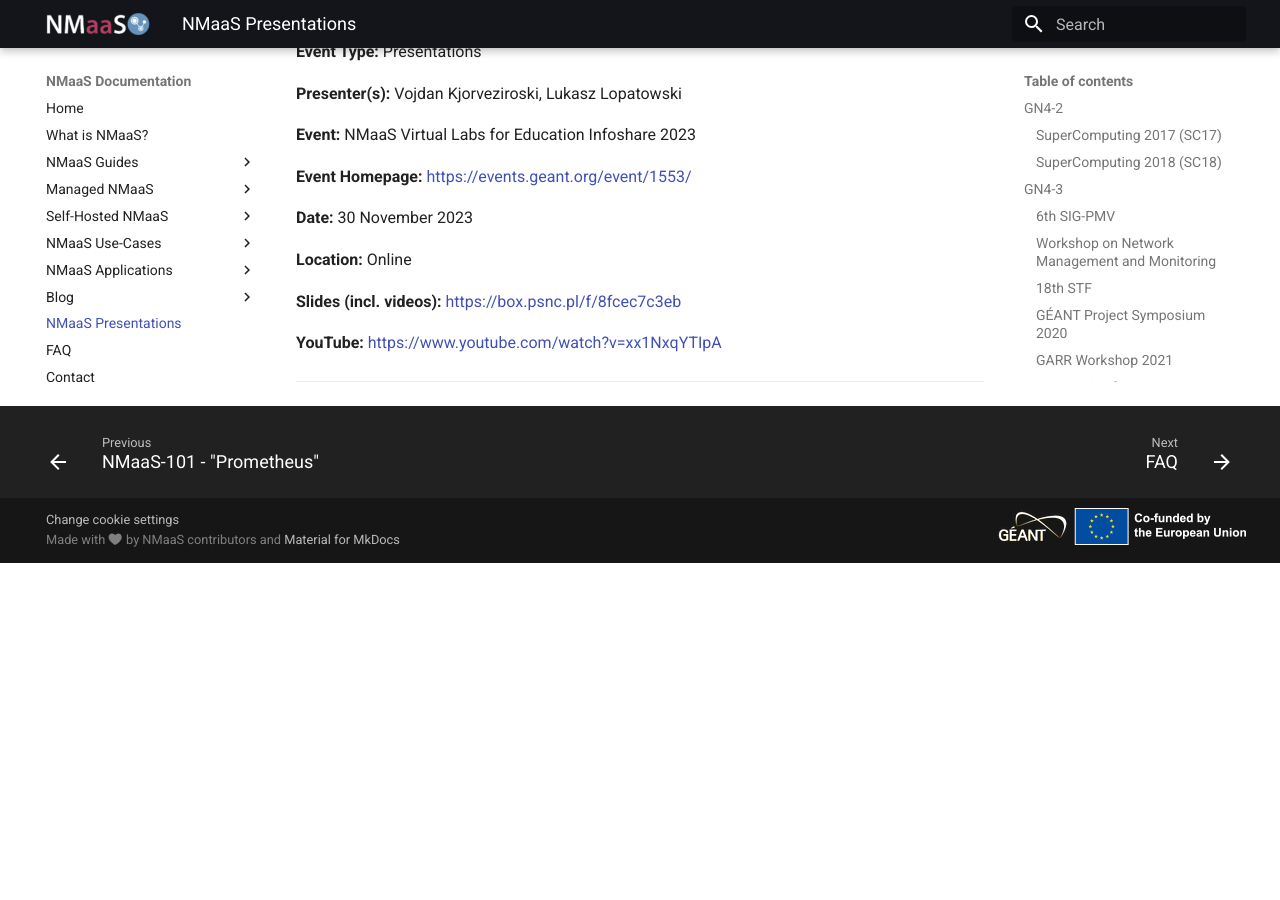
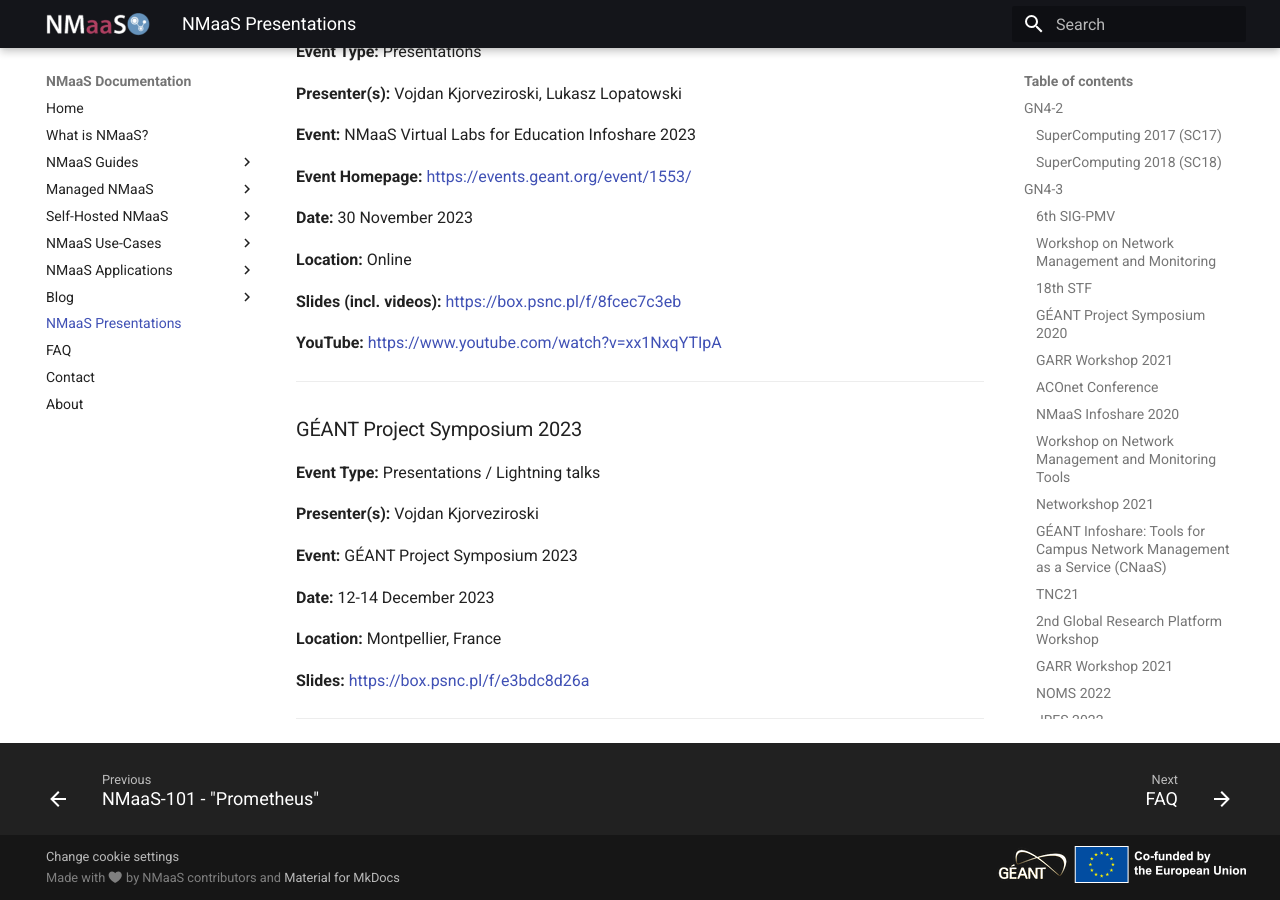
Before and after one commit to nmaas-platform/nmaas-docs, an MkDocs documentation site: the page built from docs/nmaas-presentations.md, in a window 1280 px wide and 900 px high, scrolled down 8509 px. Built offline with MkDocs 1.6.1 and Material for MkDocs 9.7.7, drawn with Linux system fonts in a browser that asks for light colours; before the commit the page ends 9072 px from its top, so only the background shows below that.

Commit message:
Add information about GEANT Symposium LT (#77)
* Added information about GEANT Symposium LT

* Fixed link

```diff
--- a/docs/nmaas-presentations.md
+++ b/docs/nmaas-presentations.md
@@ -408,3 +408,19 @@
 **YouTube:** [https://www.youtube.com/watch?v=xx1NxqYTIpA](https://www.youtube.com/watch?v=xx1NxqYTIpA)
 
 ---
+
+### GÉANT Project Symposium 2023
+
+**Event Type:** Presentations / Lightning talks
+
+**Presenter(s):** Vojdan Kjorveziroski
+
+**Event:** GÉANT Project Symposium 2023
+
+**Date:** 12-14 December 2023
+
+**Location:** Montpellier, France
+
+**Slides:** [https://box.psnc.pl/f/e3bdc8d26a](https://box.psnc.pl/f/e3bdc8d26a/?raw=1)
+
+---
```
